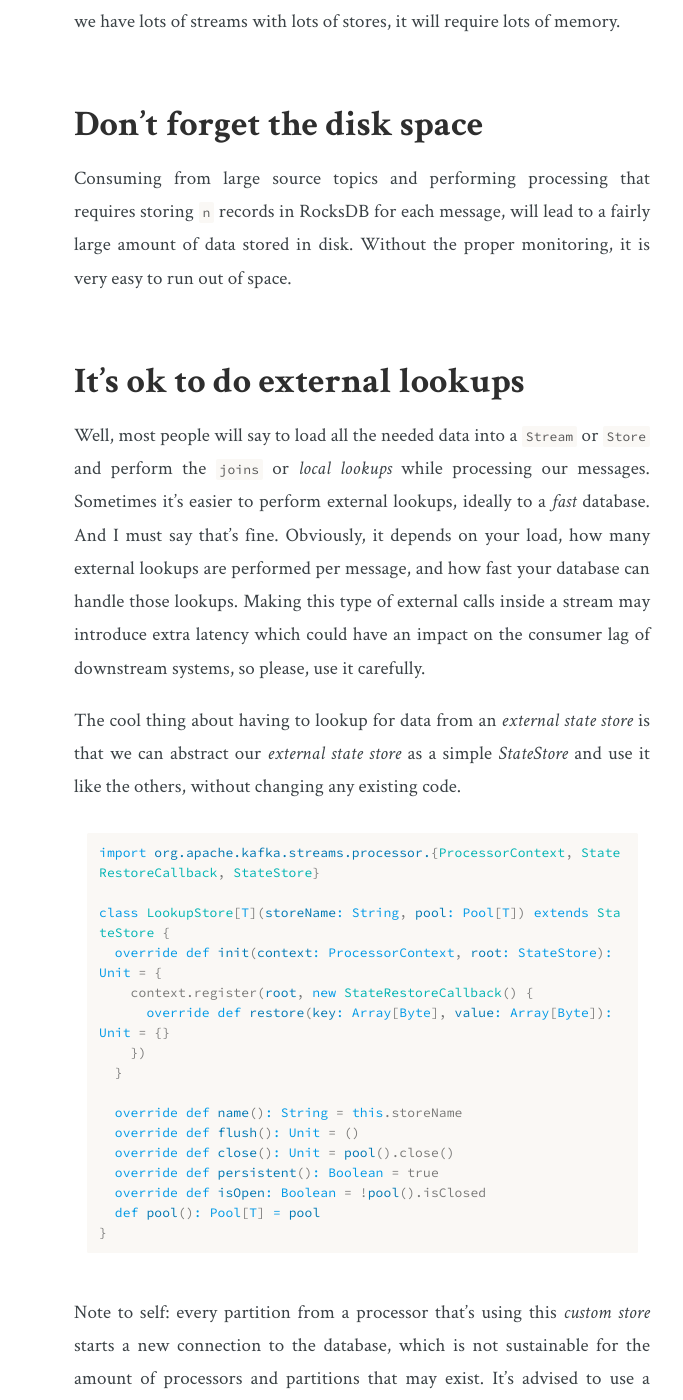
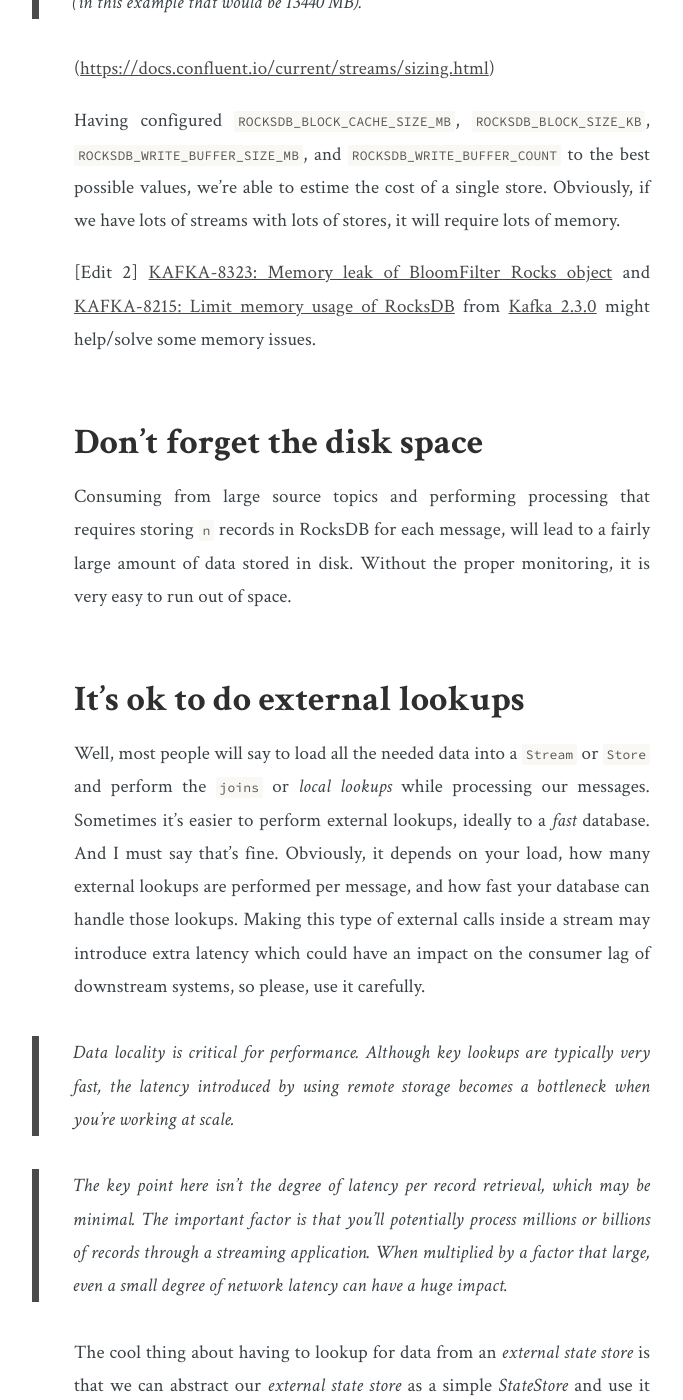
Before and after one commit to ordepdev/ordepdev.github.io, a Jekyll site: the page built from _posts/2019-09-19-tales-from-running-kafka-streams-in-production.md, in a window 1280 px wide and 1400 px high, scrolled down 5287 px. Shown: the whole window, without its empty margins (278-961 px from the left). Built offline with Jekyll 4.4.1, drawn with Linux system fonts in a browser that asks for light colours; some of the changed text lies outside the part shown.

Commit message:
Add a few more notes

```diff
--- a/_posts/2019-09-19-tales-from-running-kafka-streams-in-production.md
+++ b/_posts/2019-09-19-tales-from-running-kafka-streams-in-production.md
@@ -56,7 +56,13 @@
 > operational maintenance. Let's dive into these use cases in more detail and then
 > describe how compaction works.
 
-(PLACEHOLDER) There is an ongoing effort to add TTL to state stores!
+[Edit 1] According to [KIP-258](https://cwiki.apache.org/confluence/display/KAFKA/KIP-258%3A+Allow+to+Store+Record+Timestamps+in+RocksDB) there is an ongoing effort to add TTL
+to state stores. Record timestamps were [added](https://issues.apache.org/jira/browse/KAFKA-6521)
+to `Ktable` allowing to move forward with this initiative. If you're asking yourself
+why `TTL State Stores` are _not yet_ supported in Kafka Streams is mainly because it
+relies on _changelogs_ as the source of truth, not the state stores. The two must be in
+sync, otherwise, if we delete old state store records, it might happen that we restore all of them
+from the changelog during a rebalance for example.
 
 ## The restore process
 
@@ -140,6 +146,11 @@
 to estime the cost of a single store. Obviously, if we have lots of streams with lots
 of stores, it will require lots of memory.
 
+[Edit 2] [KAFKA-8323: Memory leak of BloomFilter Rocks object](https://issues.apache.org/jira/browse/KAFKA-8323)
+and [KAFKA-8215: Limit memory usage of RocksDB](https://issues.apache.org/jira/browse/KAFKA-8215)
+from [Kafka 2.3.0](https://www.apache.org/dist/kafka/2.3.0/RELEASE_NOTES.html) might help/solve some
+memory issues.
+
 ## Don't forget the disk space
 
 Consuming from large source topics and performing processing that requires storing `n`
@@ -155,6 +166,14 @@
 database can handle those lookups. Making this type of external calls inside a stream
 may introduce extra latency which could have an impact on the consumer lag of downstream systems,
 so please, use it carefully.
+
+> Data locality is critical for performance. Although key lookups are typically very fast,
+the latency introduced by using remote storage becomes a bottleneck when you’re working at scale.
+
+> The key point here isn’t the degree of latency per record retrieval, which may be minimal.
+The important factor is that you’ll potentially process millions or billions of records through
+a streaming application. When multiplied by a factor that large, even a small degree of network
+latency can have a huge impact.
 
 The cool thing about having to lookup for data from an _external state store_ is that we can
 abstract our _external state store_ as a simple _StateStore_ and use it like the others, without
```
